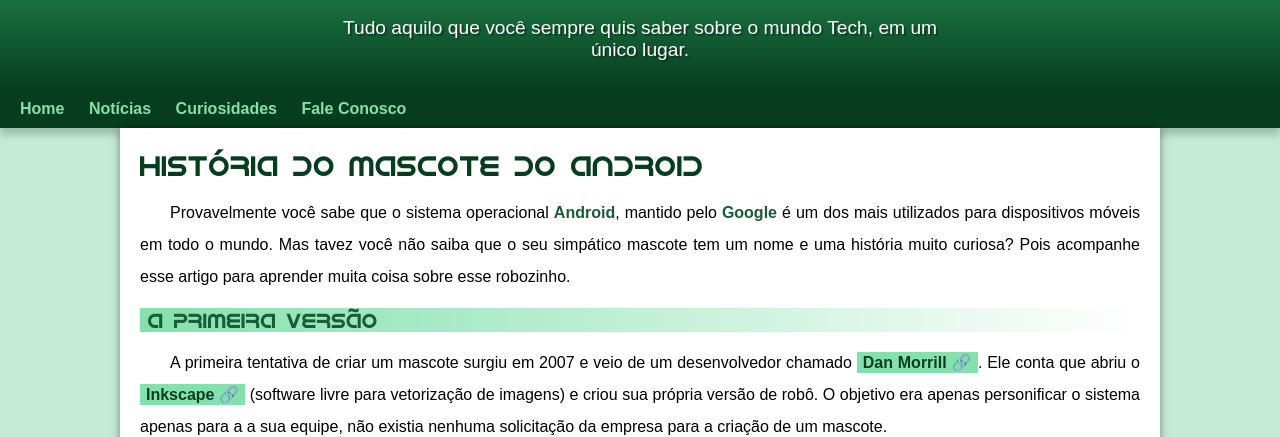
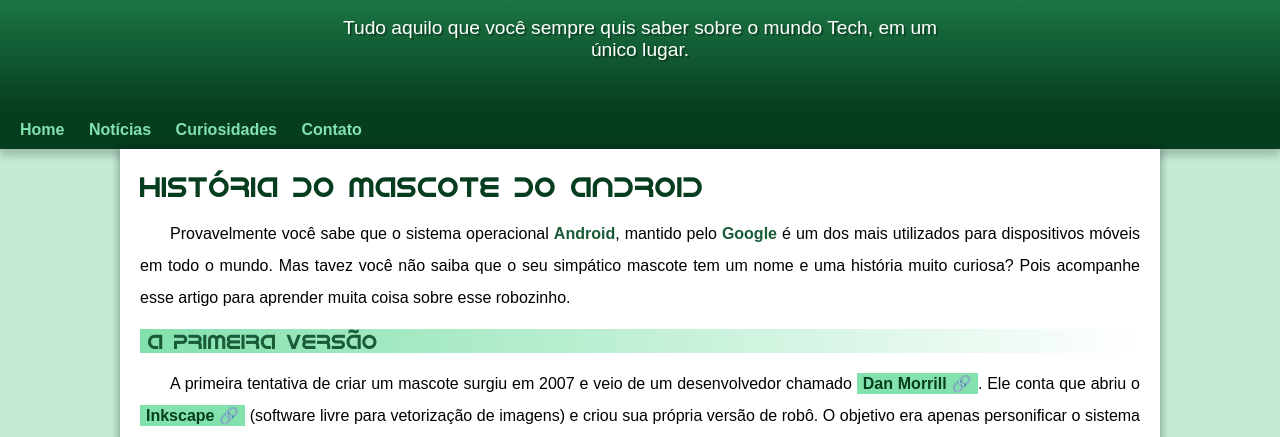
Before and after one commit to mayracs/projeto-android, a plain HTML site: page index.html in a window 1280 px wide. Shown: the part 100-537 px from the top of the page. Drawn offline with Linux system fonts and the light colour scheme.

Commit message:
problema de padding corrigido

```diff
--- a/estilo/style.css
+++ b/estilo/style.css
@@ -60,7 +60,7 @@ header > p {
     padding-right: 10px;
     padding-left: 10px;
     margin: auto;
-    margin-bottom: 30px;
+    padding-bottom: 50px;
     text-shadow: 2px 2px 0px rgba(0, 0, 0, 0.315);
 }
 
--- a/index.html
+++ b/index.html
@@ -16,7 +16,7 @@
         <a href="#">Home</a>
         <a href="#">Notícias</a>
         <a href="#">Curiosidades</a>
-        <a href="#">Fale Conosco</a>
+        <a href="#">Contato</a>
     </nav>
     <main>
         <article>
```
